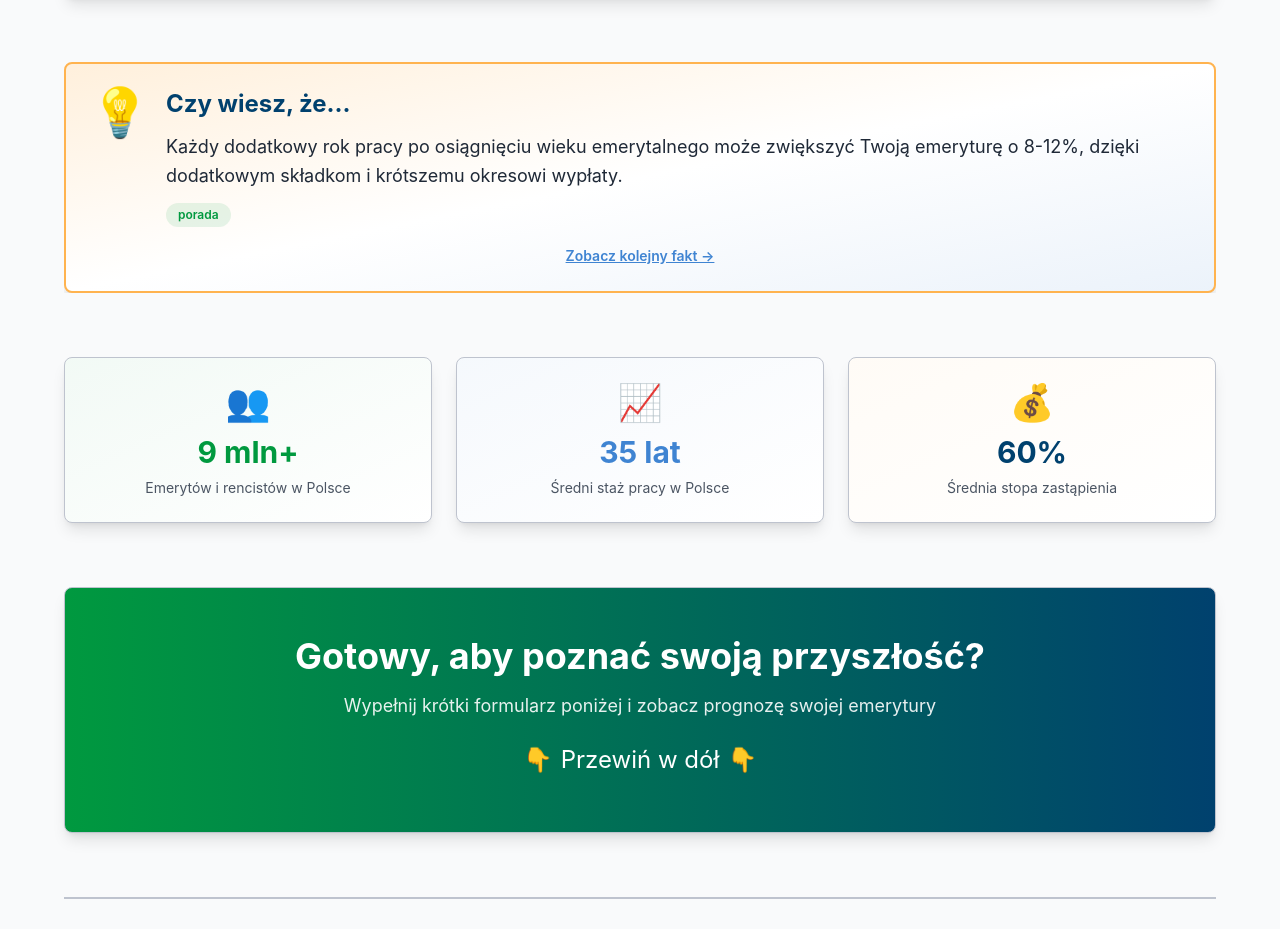
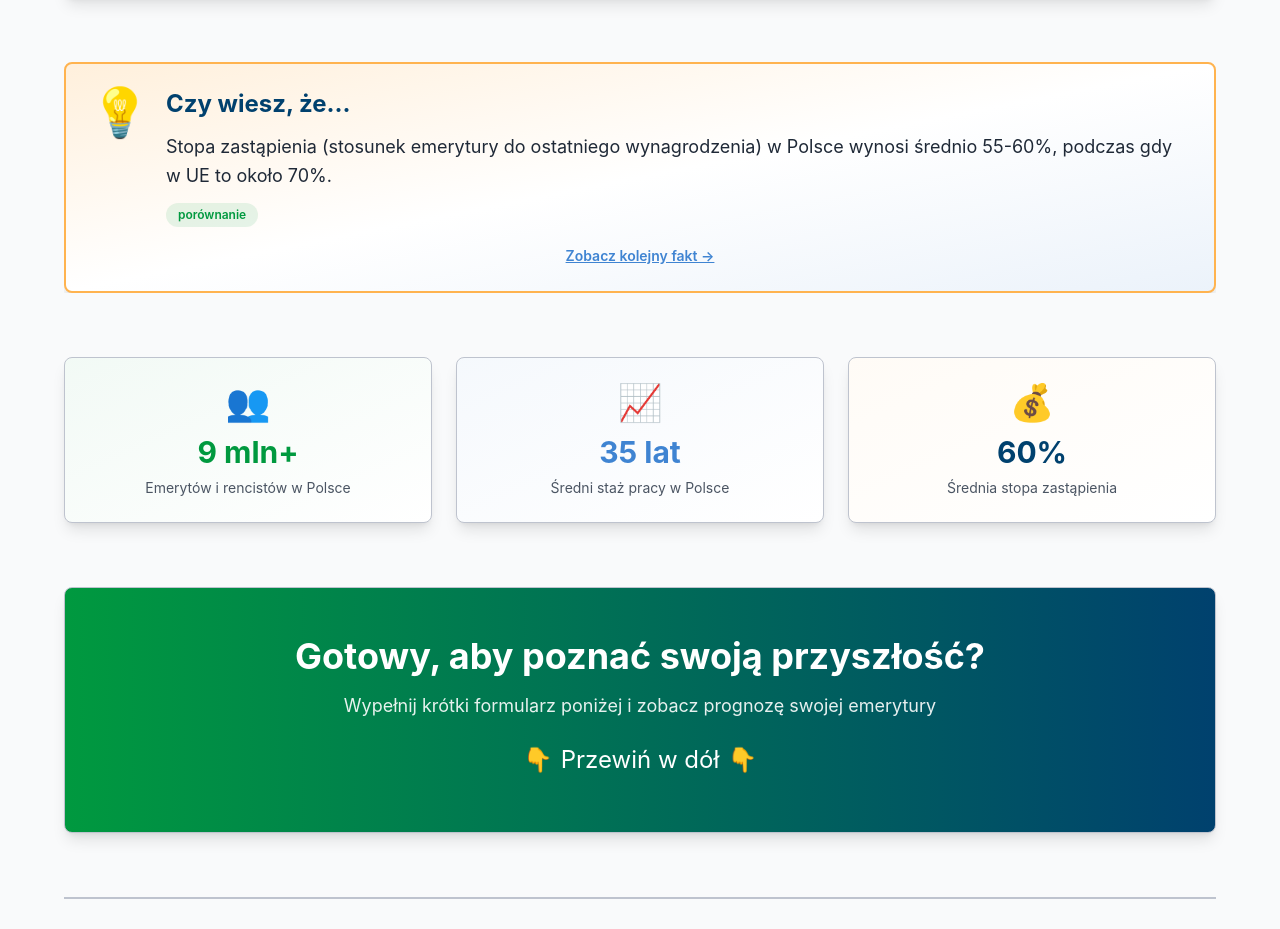
Before and after one commit to Konex25/symulator-emerytalny, a Next.js app: page / in a window 1280 px wide. Shown: the part 1306-2235 px from the top of the page. Built offline with nearby package versions, Linux system fonts and the light colour scheme.

Commit message:
fix: fix hydration error

```diff
--- a/components/LandingScreen.tsx
+++ b/components/LandingScreen.tsx
@@ -4,20 +4,27 @@ import { useState, useEffect } from 'react';
 import { BarChart, Bar, XAxis, YAxis, CartesianGrid, Tooltip, ResponsiveContainer, Cell } from 'recharts';
 import { PENSION_GROUPS, getRandomFunFact } from '@/lib/mockData';
 import { formatCurrency } from '@/utils/formatters';
+import type { FunFact } from "@/types";
 
 interface LandingScreenProps {
   onStartSimulation: () => void;
   onDesiredPensionChange?: (amount: number) => void;
 }
 
-export default function LandingScreen({ onStartSimulation, onDesiredPensionChange }: LandingScreenProps) {
-  const [desiredPension, setDesiredPension] = useState<string>('');
-  const [funFact, setFunFact] = useState(getRandomFunFact());
+export default function LandingScreen({
+  onStartSimulation,
+  onDesiredPensionChange,
+}: LandingScreenProps) {
+  const [desiredPension, setDesiredPension] = useState<string>("");
+  const [funFact, setFunFact] = useState<FunFact | null>(null);
   const [isVisible, setIsVisible] = useState(false);
 
   useEffect(() => {
     // Fade-in animation
     setIsVisible(true);
+
+    // Initialize fun fact on client side to avoid hydration mismatch
+    setFunFact(getRandomFunFact());
 
     // Losuj nowy fakt co 10 sekund
     const interval = setInterval(() => {
@@ -27,7 +34,9 @@ export default function LandingScreen({ onStartSimulation, onDesiredPensionChang
     return () => clearInterval(interval);
   }, []);
 
-  const handleDesiredPensionChange = (e: React.ChangeEvent<HTMLInputElement>) => {
+  const handleDesiredPensionChange = (
+    e: React.ChangeEvent<HTMLInputElement>
+  ) => {
     const value = e.target.value;
     setDesiredPension(value);
 
@@ -62,7 +71,9 @@ export default function LandingScreen({ onStartSimulation, onDesiredPensionChang
 
   return (
     <div
-      className={`space-y-16 transition-opacity duration-1000 ${isVisible ? 'opacity-100' : 'opacity-0'}`}
+      className={`space-y-16 transition-opacity duration-1000 ${
+        isVisible ? "opacity-100" : "opacity-0"
+      }`}
       role="region"
       aria-label="Strona główna symulatora emerytalnego"
     >
@@ -70,7 +81,9 @@ export default function LandingScreen({ onStartSimulation, onDesiredPensionChang
       <section className="text-center py-8">
         <div className="mb-8">
           <h1 className="text-4xl md:text-6xl font-bold text-zus-darkblue mb-4 leading-tight">
-            Jaką emeryturę chciałbyś<br />mieć w przyszłości?
+            Jaką emeryturę chciałbyś
+            <br />
+            mieć w przyszłości?
           </h1>
           <p className="text-lg md:text-xl text-gray-600 mb-8">
             Poznaj swoją prognozę i zaplanuj przyszłość finansową
@@ -79,7 +92,10 @@ export default function LandingScreen({ onStartSimulation, onDesiredPensionChang
 
         {/* Input oczekiwanej emerytury */}
         <div className="max-w-md mx-auto mb-6">
-          <label htmlFor="desired-pension" className="block text-sm font-medium text-gray-700 mb-2">
+          <label
+            htmlFor="desired-pension"
+            className="block text-sm font-medium text-gray-700 mb-2"
+          >
             Wprowadź oczekiwaną kwotę (opcjonalnie):
           </label>
           <div className="relative">
@@ -101,7 +117,7 @@ export default function LandingScreen({ onStartSimulation, onDesiredPensionChang
         </div>
 
         <p className="text-sm text-gray-600">
-          Średnia emerytura w Polsce wynosi{' '}
+          Średnia emerytura w Polsce wynosi{" "}
           <span className="font-bold text-zus-green text-lg">3 500 PLN</span>
         </p>
 
@@ -137,19 +153,22 @@ export default function LandingScreen({ onStartSimulation, onDesiredPensionChang
               angle={-45}
               textAnchor="end"
               height={100}
-              tick={{ fill: '#374151', fontSize: 12 }}
+              tick={{ fill: "#374151", fontSize: 12 }}
               interval={0}
             />
             <YAxis
-              tick={{ fill: '#374151', fontSize: 12 }}
+              tick={{ fill: "#374151", fontSize: 12 }}
               label={{
-                value: 'Miesięczna emerytura (PLN)',
+                value: "Miesięczna emerytura (PLN)",
                 angle: -90,
-                position: 'insideLeft',
-                style: { fill: '#374151', fontWeight: 'bold' }
+                position: "insideLeft",
+                style: { fill: "#374151", fontWeight: "bold" },
               }}
             />
-            <Tooltip content={<CustomTooltip />} cursor={{ fill: 'rgba(0, 153, 63, 0.1)' }} />
+            <Tooltip
+              content={<CustomTooltip />}
+              cursor={{ fill: "rgba(0, 153, 63, 0.1)" }}
+            />
             <Bar
               dataKey="amount"
               radius={[8, 8, 0, 0]}
@@ -187,6 +206,8 @@ export default function LandingScreen({ onStartSimulation, onDesiredPensionChang
               <h3 className="text-2xl font-bold text-zus-darkblue mb-3">
                 Czy wiesz, że...
               </h3>
+              {funFact ? (
+                <>
                   <p
                     className="text-lg text-gray-800 leading-relaxed transition-opacity duration-500"
                     key={funFact.id}
@@ -197,6 +218,13 @@ export default function LandingScreen({ onStartSimulation, onDesiredPensionChang
                     <span className="inline-block mt-3 px-3 py-1 bg-zus-green/10 text-zus-green text-xs font-semibold rounded-full">
                       {funFact.category}
                     </span>
+                  )}
+                </>
+              ) : (
+                <div className="text-lg text-gray-800 leading-relaxed">
+                  <div className="animate-pulse bg-gray-200 h-6 rounded mb-2"></div>
+                  <div className="animate-pulse bg-gray-200 h-6 rounded w-3/4"></div>
+                </div>
               )}
             </div>
           </div>
```
Lines whose indentation alone changed are shown as unchanged.
